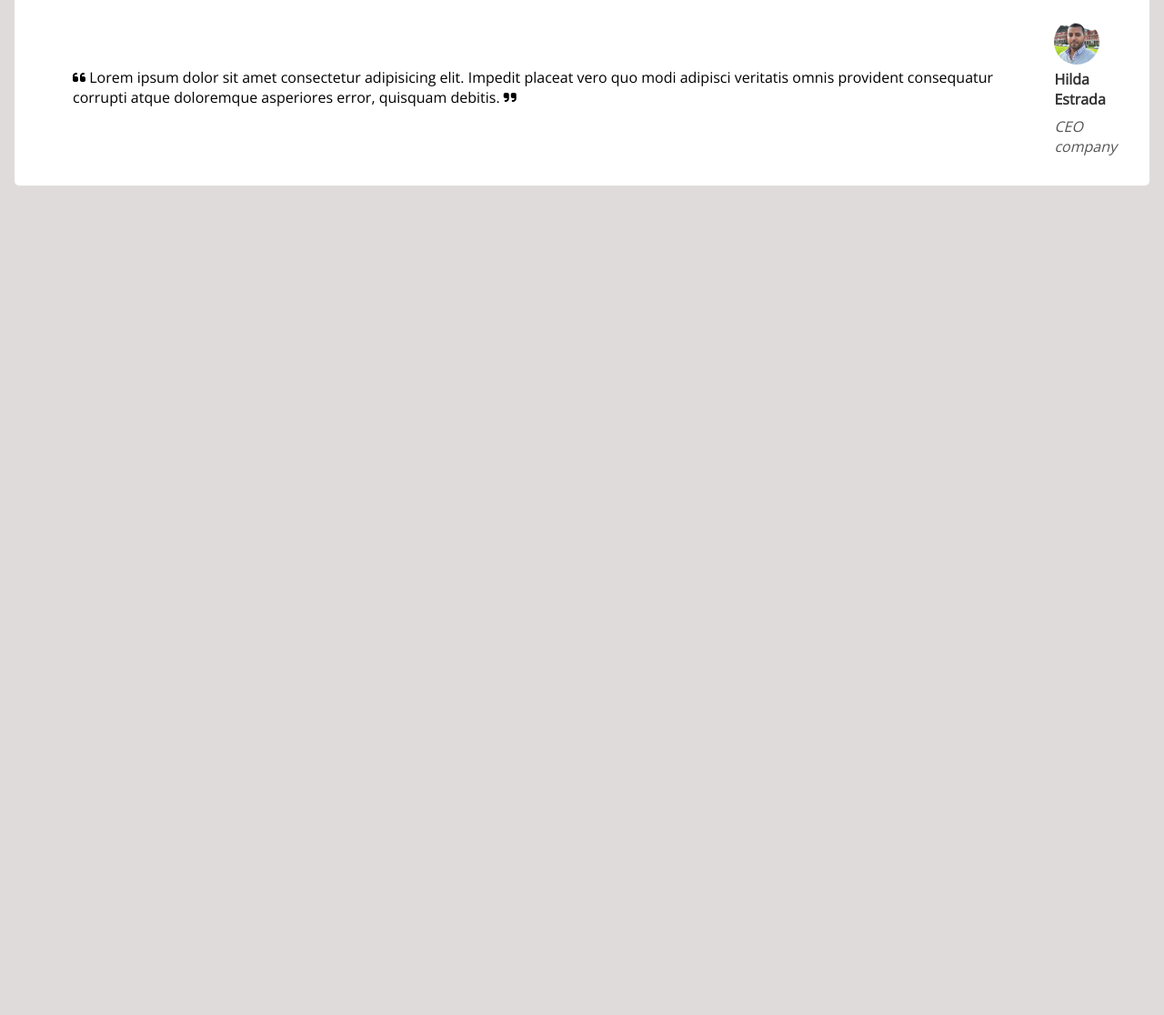
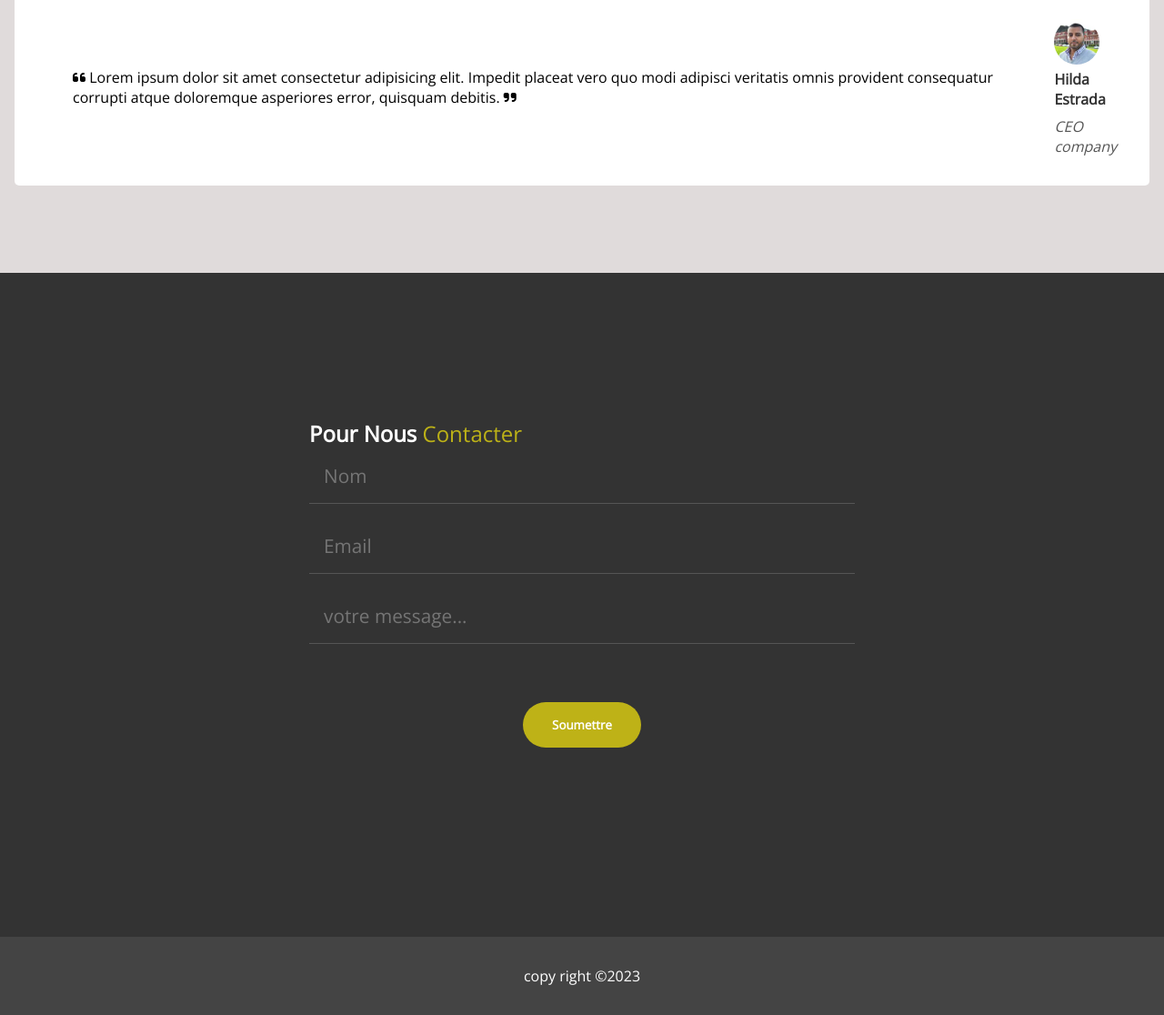
Before and after one commit to mohamedmarweni/agence, a plain HTML site: page index.html in a window 1280 px wide. Shown: the part 2350-3466 px from the top of the page at 91% size. Before the commit the page ends 2650 px from the top, so only its background shows below. Drawn offline with nearby package versions, Linux system fonts and the light colour scheme.

Commit message:
mise en place de la section contact et de footer

```diff
--- a/css/style.css
+++ b/css/style.css
@@ -181,3 +181,51 @@ font-weight: 700;
 margin-bottom: 0.5rem;
 color: #333;
 }
+/* contact */
+.contact{
+  padding: 10rem 1rem;
+  display: flex;
+  flex-direction: column;
+  align-items: center;
+}
+.contact-form{
+  max-width: 600px;
+  display: flex;
+  flex-direction: column;
+  width: 100%;
+}
+.contact-form input{
+  background: #333;
+  border: 0;
+  border-bottom:1px solid #555;
+  padding: 1rem;
+  font-size: 1.3rem;
+  color: white;
+  outline: 0;
+  margin-bottom: 1rem;
+}
+.contact-form button{
+  display: block;
+  margin: 3rem auto;
+  padding: 1rem 2rem;
+  border: 0;
+  border-radius: 30px;
+  background:rgba(235, 220, 14, 0.753);
+  color: white;
+  font-weight: 700;
+  cursor: pointer;
+}
+.contact-form button:hover{
+  background: #e93b3b;
+}
+/* footer */
+footer{
+  background: #444;
+  padding: 2rem 1rem;
+}
+footer p{
+margin-bottom: 0;
+color: white;
+text-align: center;
+font-weight: 400;
+}
--- a/index.html
+++ b/index.html
@@ -107,7 +107,8 @@
           </div>
           <p>
             <i class="fa-solid fa-quote-left"></i>
-              Lorem ipsum dolor sit amet consectetur, adipisicing elit. Temporibus harum eligendi commodi atque explicabo dolore accusantium laboriosam cum mollitia! Ex.
+            Lorem ipsum dolor sit amet consectetur, adipisicing elit. Temporibus harum eligendi commodi atque explicabo
+            dolore accusantium laboriosam cum mollitia! Ex.
             <i class="fa-solid fa-quote-right"></i>
           </p>
         </div>
@@ -115,7 +116,8 @@
       <div class="testimonels-element">
         <div class="testimonels-element-text">
           <p><i class="fa-solid fa-quote-left"></i>
-              Lorem ipsum dolor sit amet consectetur adipisicing elit. Impedit placeat vero quo modi adipisci veritatis omnis provident consequatur corrupti atque doloremque asperiores error, quisquam debitis.
+            Lorem ipsum dolor sit amet consectetur adipisicing elit. Impedit placeat vero quo modi adipisci veritatis
+            omnis provident consequatur corrupti atque doloremque asperiores error, quisquam debitis.
             <i class="fa-solid fa-quote-right"></i>
           </p>
         </div>
@@ -127,9 +129,23 @@
       </div>
 
   </section>
+  <!-- contact&footer -->
+  <section class="contact bg-dark">
+    <form action="#" class="contact-form">
+      <h2 class="title">Pour Nous <strong>Contacter</strong></h2>
+      <input type="text" name="name" id="name" placeholder="Nom"/>
+
+      <input type="email" name="email" id="email" placeholder="Email"/>
+      <input type="text" name="message" id="message" placeholder="votre message..."/>
+      <button>Soumettre</button>
+    </form>
 
 
-
+  </section>
+<!-- footer-->
+<footer>
+  <p>copy right &#169;2023</p>
+</footer>
 </body>
 
 </html>
```
Lines whose indentation alone changed are shown as unchanged.
